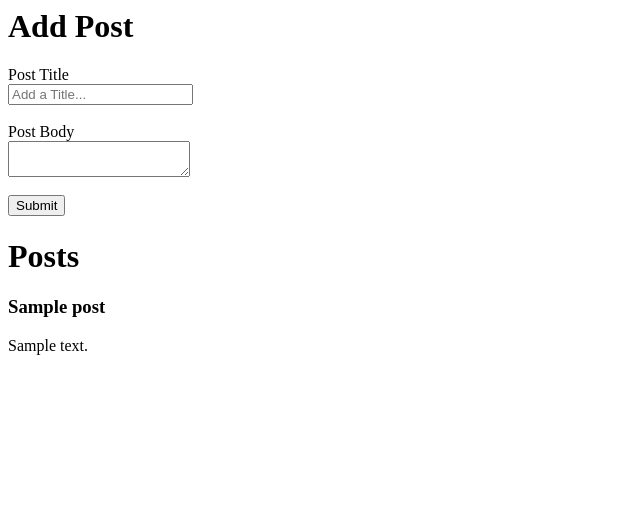
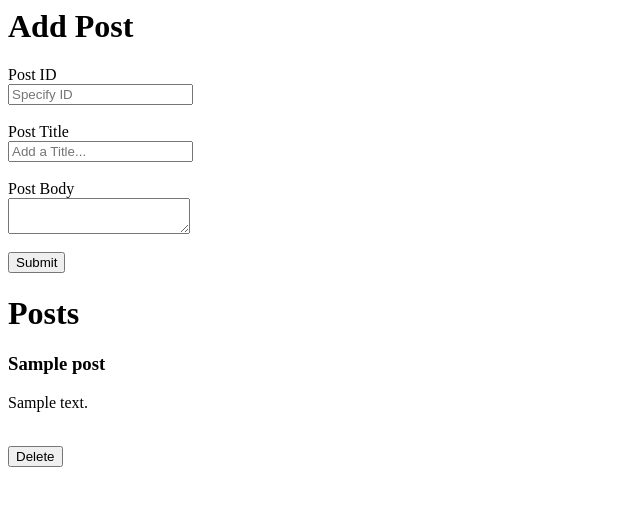
Before and after one commit to anerimoradia/PHP-Website, a PHP site: page / in a window 1280 px wide. Shown: the top 506 px of the page, without its empty margins (0-640 px from the left). Run offline with PHP 8.4, Linux system fonts and the light colour scheme; tables that the repository leaves empty or names only in its code hold one stand-in row (values such as "Sample post"); data that the repository does not hold is empty.

Commit message:
Update index.php
added code for deleting an ID

```diff
--- a/index.php
+++ b/index.php
@@ -5,13 +5,23 @@ $database = new Database;
 
 $post = filter_input_array(INPUT_POST, FILTER_SANITIZE_STRING);
 
+if($_POST['delete']){
+    $delete_id = $_POST['delete_id'];
+    $database->query('DELETE FROM posts WHERE id = :id');
+    $database->bind(':id', $delete_id);
+    $database->execute();
+}
+
 if($post['submit']){
+    $id = $post['id'];
 	$title = $post['title'];
 	$body = $post['body'];
 
-	$database->query('INSERT INTO posts (title, body) VALUES(:title, :body)');
+	//$database->query('INSERT INTO posts (title, body) VALUES(:title, :body)');
+    $database->query('UPDATE posts SET title = :title, body = :body WHERE id = :id');
 	$database->bind(':title', $title);
 	$database->bind(':body', $body);
+    $database->bind(':id', $id);
 	$database->execute();
 	if($database->lastInsertId()){
 		echo '<p>Post Added!</p>';
@@ -23,6 +33,8 @@ $rows = $database->resultset();
 ?>
 <h1>Add Post</h1>
 <form method="post" action="<?php $_SERVER['PHP_SELF']; ?>">
+    <label>Post ID</label><br>
+    <input type="text" name="id" placeholder="Specify ID" /><br><br>
 	<label>Post Title</label><br />
 	<input type="text" name="title" placeholder="Add a Title..." /><br /><br />
 	<label>Post Body</label><br />
@@ -36,6 +48,11 @@ $rows = $database->resultset();
 	<div>
 		<h3><?php echo $row['title']; ?></h3>
 		<p><?php echo $row['body']; ?></p>
+        <br>
+        <form method="post" action="<?php $_SERVER['PHP_SELF']; ?>">
+            <input type="hidden" name="delete_id" value="<?php echo $row['id']; ?>">
+            <input type="submit" name="delete" value="Delete" />
+        </form>
 	</div>
 <?php endforeach; ?>
 </div>
```
